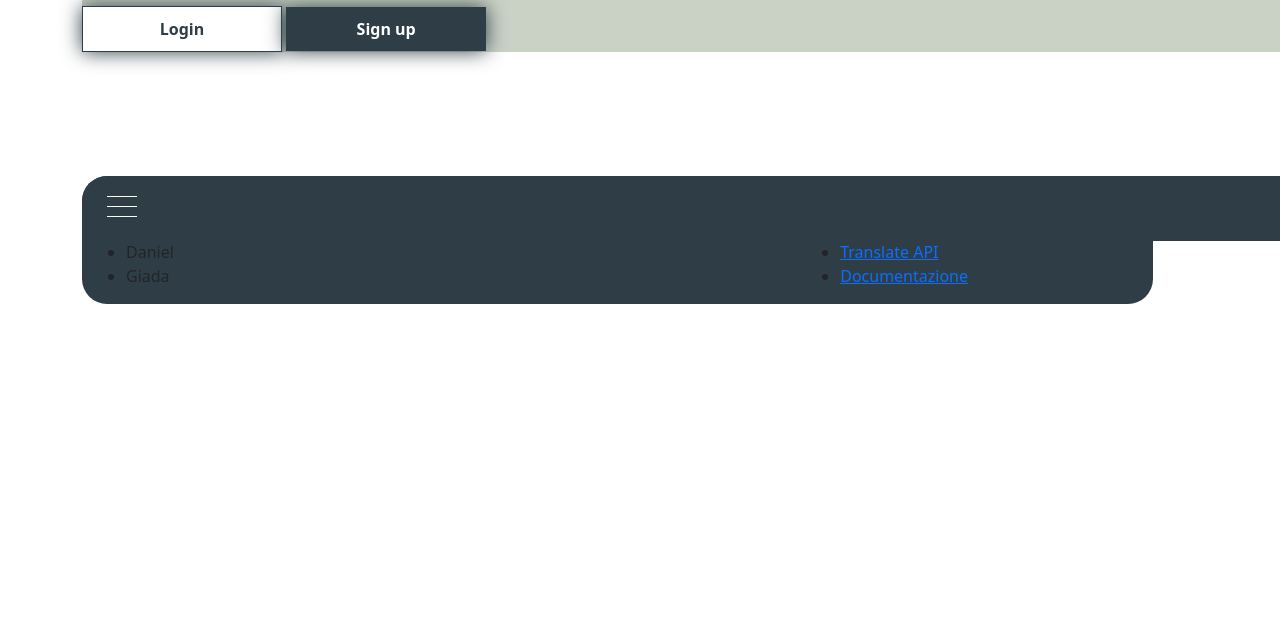
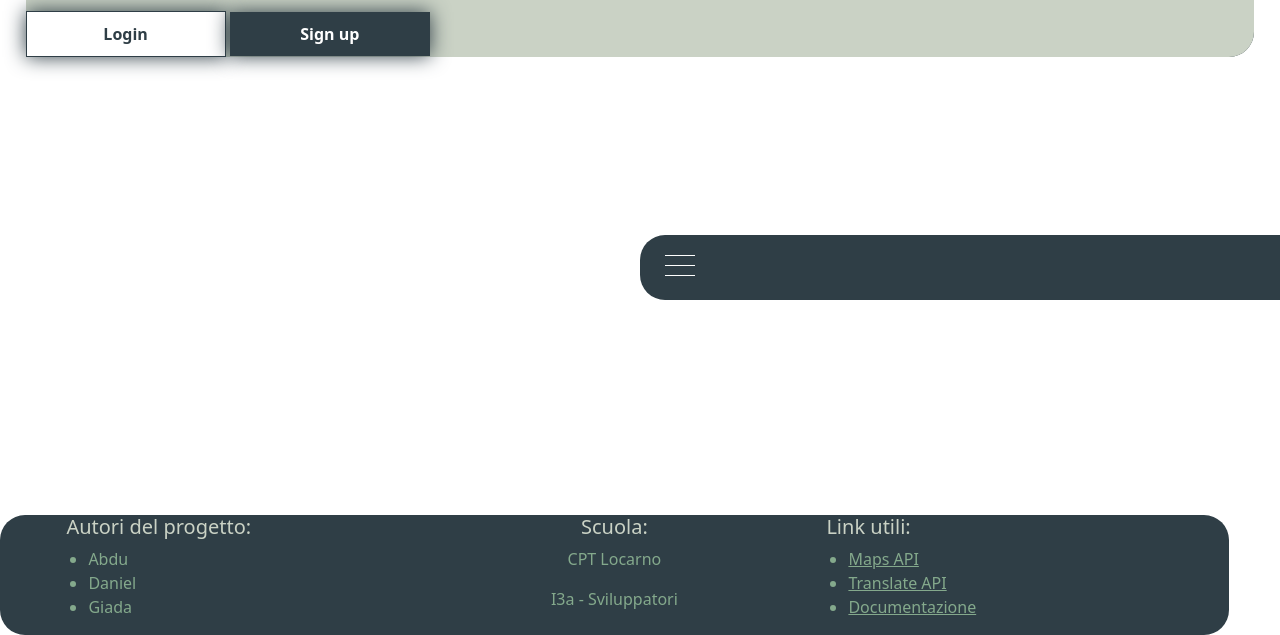
Before and after one commit to giada-pintos/progetto_m306, a plain HTML site: page index.html in a window 1280 px wide. Shown: the part 165-800 px from the top of the page. Drawn offline with nearby package versions, Linux system fonts and the light colour scheme.

Commit message:
Creazione_footer+fix_css
Questo è un commit importante

```diff
--- a/index.html
+++ b/index.html
@@ -8,13 +8,12 @@
 </head>
 <body onload="startUp()">
 
-    <div class="container">
 
     <div id="containerMenu"></div>  <!--MENU-->
 
     <section class="content">
-        <h1>Progetto m306 "The taxi app"<img href="/src/img/taxi_logo.png" width="20px" height="20px"/></h1>
-        <div class="block">
+        <h1>Progetto m306 "The taxi app"<img src="/src/img/taxi_logo.png" width="50px" height="50px"/></h1>
+        <div class="block ml-30">
             <p>Siamo un gruppo di giovani studenti della CPT di Locarno</p>
             <button onclick="window.location.href = 'pages/authentication/login.html';" class="log">Login</button>
             <button onclick="window.location.href = 'pages/authentication/login.html';" class="reg">Sign up</button>
@@ -25,7 +24,7 @@
         <div class="container">
           <div class="row">
             <div class="col-md-4">
-              <p>Autori del progetto:</p>
+              <h3>Autori del progetto:</h3>
               <ul>
                 <li>Abdu</li>
                 <li>Daniel</li>
@@ -33,11 +32,12 @@
               </ul>
             </div>
             <div class="col-md-4">
-              <p>Scuola:</p>
+              <h3 class="text-center">Scuola:</h3>
               <p>CPT Locarno</p>
+              <p>I3a - Sviluppatori</p>
             </div>
             <div class="col-md-4">
-              <p>Link utili:</p>
+              <h3>Link utili:</h3>
               <ul>
                 <li><a href="#">Maps API</a></li>
                 <li><a href="#">Translate API</a></li>
@@ -47,7 +47,6 @@
           </div>
         </div>
       </footer>
-    </div>
 
     <!--SCRIPT-->
     <script src="https://cdnjs.cloudflare.com/ajax/libs/jquery/2.1.3/jquery.min.js"></script>
--- a/src/css/menu.css
+++ b/src/css/menu.css
@@ -1,8 +1,9 @@
 #container {
-    z-index: 111;
+    /* z-index: 111; */
 }
 
 .navT {
+    margin-bottom: 20px;
     border-radius: 25px;
     -webkit-transition: all 0.25s;
     z-index: 111;
--- a/src/css/style.css
+++ b/src/css/style.css
@@ -19,9 +19,11 @@ section {
 
 footer {
     width: 96%;
-    margin-top: 10px;
     background-color: #2f3e46;
     border-radius: 25px;
+    position: fixed;
+    left: 0;
+    bottom: 0;
 }
 
 h1 {
@@ -33,7 +35,15 @@ h1 {
     font-weight: bold;
 }
 
-h2 {
+h2 {}
+
+h3 {
+    margin-right: 10px;
+    margin-left: 10px;
+    color: #cad2c5;
+    font-size: 15pt !important;
+    font-family: system-ui, -apple-system, BlinkMacSystemFont, 'Segoe UI', Roboto, Oxygen, Ubuntu, Cantarell, 'Open Sans', 'Helvetica Neue', sans-serif;
+
 }
 
 p {
@@ -44,9 +54,22 @@ p {
     font-family: system-ui, -apple-system, BlinkMacSystemFont, 'Segoe UI', Roboto, Oxygen, Ubuntu, Cantarell, 'Open Sans', 'Helvetica Neue', sans-serif;
 }
 
+footer p{
+    margin-right: 10px;
+    color: #84a98c;
+    font-family: system-ui, -apple-system, BlinkMacSystemFont, 'Segoe UI', Roboto, Oxygen, Ubuntu, Cantarell, 'Open Sans', 'Helvetica Neue', sans-serif;
+}
+
+li, li a{
+    margin-right: 10px;
+    color: #84a98c;
+    font-family: system-ui, -apple-system, BlinkMacSystemFont, 'Segoe UI', Roboto, Oxygen, Ubuntu, Cantarell, 'Open Sans', 'Helvetica Neue', sans-serif;
+}
+
 .block {
     background-color: #cad2c5;
-    border-radius: 25px;
+    border-bottom-left-radius: 25px;
+    border-bottom-right-radius: 25px;
 }
 
 .flex {
@@ -70,17 +93,22 @@ button {
     box-shadow: 0 0 20px #2f3e46;
     transition: 0.4s;
 }
+
 button:hover {
     color: white;
     width: 200px;
     box-shadow: 0 0 20px #2f3e46;
     background-color: #2f3e46;
 }
+
 .reg {
+    align-items: center;
     color: white;
     background-color: #2f3e46;
 }
+
 .log {
+    align-items: center;
     color: #2f3e46;
     background-color: rgba(255, 255, 255, 1);
     border: 1px solid #2f3e46;
```
